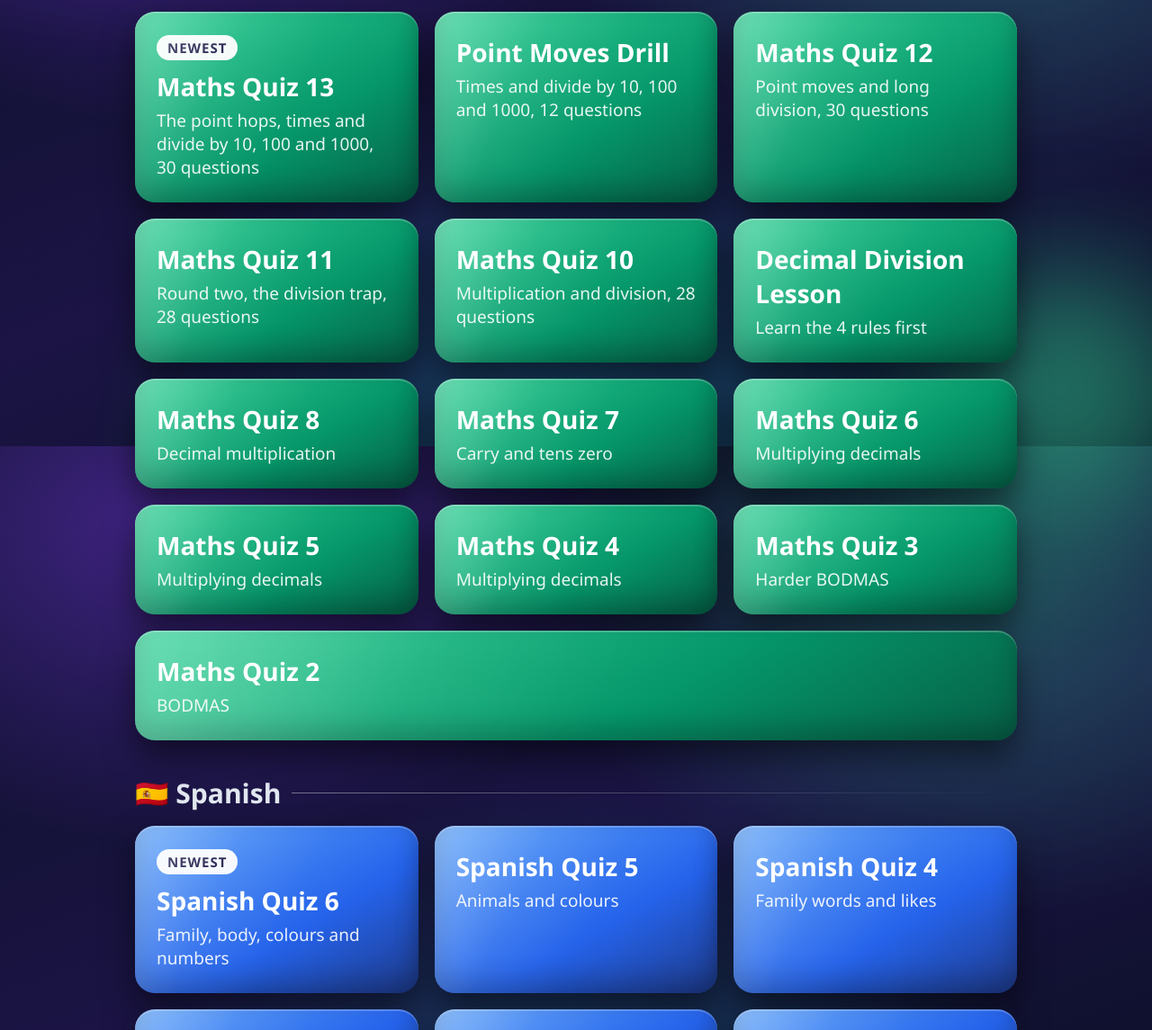
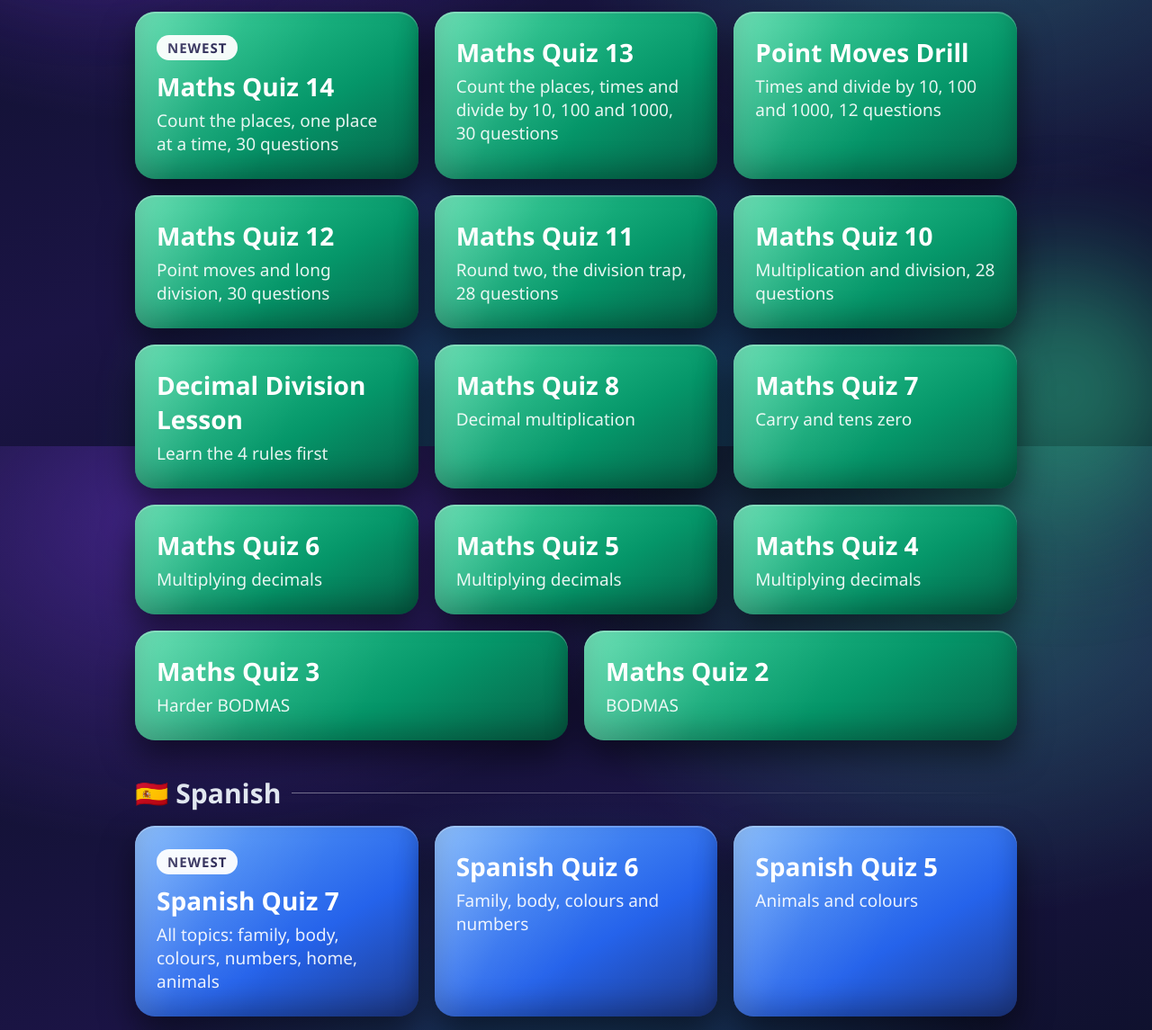
Before and after one commit to zmnakoahmed/zmnakoahmed.github.io, a plain HTML site: page quizzes.html in a window 1280 px wide. Shown: the part 304-1449 px from the top of the page at 90% size. Drawn offline with Linux system fonts and the light colour scheme.

Commit message:
Add Spanish Quiz 7 and Maths Quiz 14 cards, Newest tags moved

```diff
--- a/quizzes.html
+++ b/quizzes.html
@@ -90,7 +90,8 @@
 
   <h2>🔢 Maths</h2>
   <div class="grid">
-    <a class="quiz maths" href="https://zmnakoahmed.github.io/maya-quizzes/maths13.html"><span class="new">Newest</span><div class="name">Maths Quiz 13</div><div class="desc">The point hops, times and divide by 10, 100 and 1000, 30 questions</div></a>
+    <a class="quiz maths" href="https://zmnakoahmed.github.io/maya-quizzes/maths14.html"><span class="new">Newest</span><div class="name">Maths Quiz 14</div><div class="desc">Count the places, one place at a time, 30 questions</div></a>
+    <a class="quiz maths" href="https://zmnakoahmed.github.io/maya-quizzes/maths13.html"><div class="name">Maths Quiz 13</div><div class="desc">Count the places, times and divide by 10, 100 and 1000, 30 questions</div></a>
     <a class="quiz maths" href="https://zmnakoahmed.github.io/maya-quizzes/point-moves-drill.html"><div class="name">Point Moves Drill</div><div class="desc">Times and divide by 10, 100 and 1000, 12 questions</div></a>
     <a class="quiz maths" href="https://zmnakoahmed.github.io/maya-quizzes/maths12.html"><div class="name">Maths Quiz 12</div><div class="desc">Point moves and long division, 30 questions</div></a>
     <a class="quiz maths" href="https://zmnakoahmed.github.io/maya-quizzes/maths11.html"><div class="name">Maths Quiz 11</div><div class="desc">Round two, the division trap, 28 questions</div></a>
@@ -107,7 +108,8 @@
 
   <h2>🇪🇸 Spanish</h2>
   <div class="grid">
-    <a class="quiz spanish" href="https://zmnakoahmed.github.io/maya-quizzes/spanish6.html"><span class="new">Newest</span><div class="name">Spanish Quiz 6</div><div class="desc">Family, body, colours and numbers</div></a>
+    <a class="quiz spanish" href="https://zmnakoahmed.github.io/maya-quizzes/spanish7.html"><span class="new">Newest</span><div class="name">Spanish Quiz 7</div><div class="desc">All topics: family, body, colours, numbers, home, animals</div></a>
+    <a class="quiz spanish" href="https://zmnakoahmed.github.io/maya-quizzes/spanish6.html"><div class="name">Spanish Quiz 6</div><div class="desc">Family, body, colours and numbers</div></a>
     <a class="quiz spanish" href="https://zmnakoahmed.github.io/maya-quizzes/spanish5.html"><div class="name">Spanish Quiz 5</div><div class="desc">Animals and colours</div></a>
     <a class="quiz spanish" href="https://zmnakoahmed.github.io/maya-quizzes/spanish4.html"><div class="name">Spanish Quiz 4</div><div class="desc">Family words and likes</div></a>
     <a class="quiz spanish" href="https://zmnakoahmed.github.io/maya-quizzes/spanish3.html"><div class="name">Spanish Quiz 3</div><div class="desc">Home and everyday words</div></a>
```
